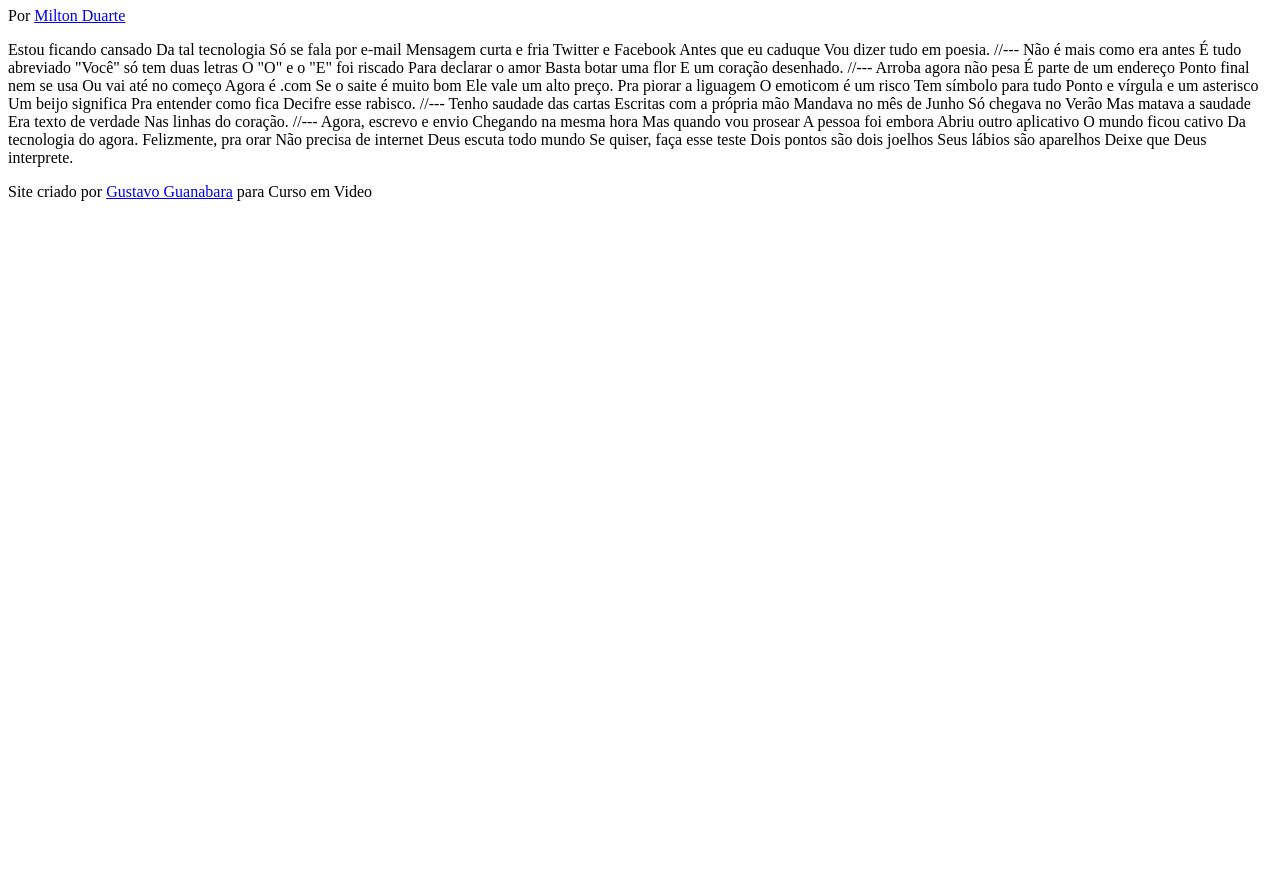
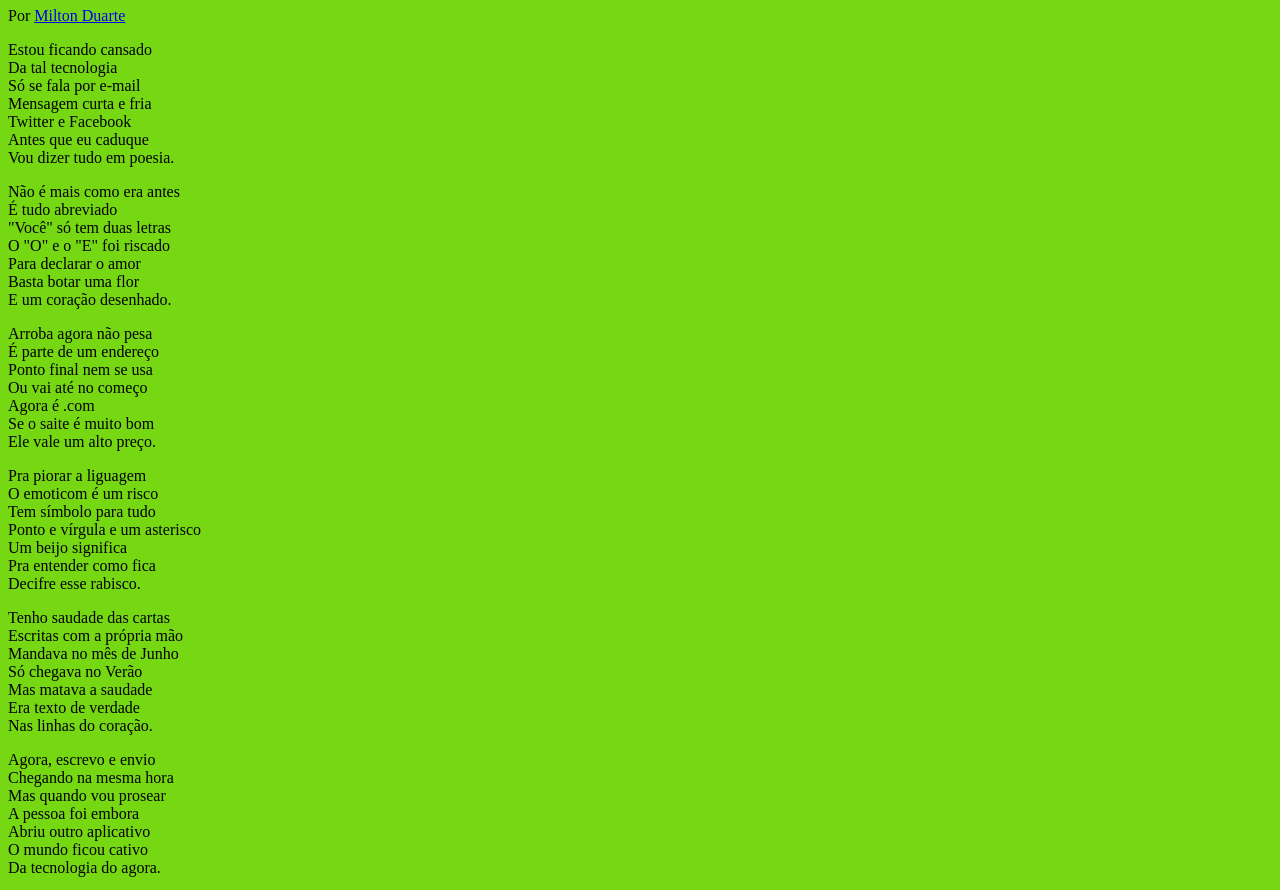
Before and after one commit to Antonio-Lopes-Campos/Ola-todo-mundo, a plain HTML site: page desafio-012/index.html in a window 1280 px wide. Shown: the part 73-963 px from the top of the page. Before the commit the page ends 800 px from the top, so only its background shows below. Drawn offline with Linux system fonts and the light colour scheme.

Commit message:
Chegamos ao css

```diff
--- /dev/null
+++ b/desafio-012/estilo/style.css
@@ -0,0 +1,4 @@
+@charset "utf-8";
+body{
+    background-color: rgb(118, 216, 19);
+}
--- a/desafio-012/index.html
+++ b/desafio-012/index.html
@@ -5,6 +5,7 @@
     <meta http-equiv="X-UA-Compatible" content="IE=edge">
     <meta name="viewport" content="width=device-width, initial-scale=1.0">
     <title>Cordel Moderno</title>
+    <link rel="stylesheet" href="estilo/style.css">
 </head>
 <body>
     <heather>
@@ -12,69 +13,85 @@
         <p>Por <a href="https://www.recantodasletras.com.br/poesias/3186743" target="_blank"> Milton Duarte</a></p>
     </heather>
 
-    Estou ficando cansado
-    Da tal tecnologia
-    Só se fala por e-mail
-    Mensagem curta e fria
-    Twitter e Facebook
-    Antes que eu caduque
-    Vou dizer tudo em poesia.
+    <section>
+        <p>
+            Estou ficando cansado <br>
+            Da tal tecnologia<br>
+            Só se fala por e-mail<br>
+            Mensagem curta e fria<br>
+            Twitter e Facebook<br>
+            Antes que eu caduque<br>
+            Vou dizer tudo em poesia.<br>
+        </p>
+    </section>
 
-    //---
+    <section>
+        <p>
+            Não é mais como era antes<br>
+            É tudo abreviado<br>
+            "Você" só tem duas letras<br>
+            O "O" e o "E" foi riscado<br>
+            Para declarar o amor<br>
+            Basta botar uma flor<br>
+            E um coração desenhado.<br>
+        </p>
+    </section>
 
-    Não é mais como era antes
-    É tudo abreviado
-    "Você" só tem duas letras
-    O "O" e o "E" foi riscado
-    Para declarar o amor
-    Basta botar uma flor
-    E um coração desenhado.
+    <section>
+        <p>
+            Arroba agora não pesa<br>
+            É parte de um endereço<br>
+            Ponto final nem se usa<br>
+            Ou vai até no começo<br>
+            Agora é .com<br>
+            Se o saite é muito bom<br>
+            Ele vale um alto preço.<br>
+        </p>
 
-    //---
+        <p>
+            Pra piorar a liguagem<br>
+            O emoticom é um risco<br>
+            Tem símbolo para tudo<br>
+            Ponto e vírgula e um asterisco<br>
+            Um beijo significa<br>
+            Pra entender como fica<br>
+            Decifre esse rabisco.<br>
+        </p>
+    </section>
 
-    Arroba agora não pesa
-    É parte de um endereço
-    Ponto final nem se usa
-    Ou vai até no começo
-    Agora é .com
-    Se o saite é muito bom
-    Ele vale um alto preço.
+    <section>
+        <p>
+            Tenho saudade das cartas<br>
+            Escritas com a própria mão<br>
+            Mandava no mês de Junho<br>
+            Só chegava no Verão<br>
+            Mas matava a saudade<br>
+            Era texto de verdade<br>
+            Nas linhas do coração.<br>
+        </p>
+    </section>
 
-    Pra piorar a liguagem
-    O emoticom é um risco
-    Tem símbolo para tudo
-    Ponto e vírgula e um asterisco
-    Um beijo significa
-    Pra entender como fica
-    Decifre esse rabisco.
+    <section>
+        <p>
+            Agora, escrevo e envio<br>
+            Chegando na mesma hora<br>
+            Mas quando vou prosear<br>
+            A pessoa foi embora<br>
+            Abriu outro aplicativo<br>
+            O mundo ficou cativo<br>
+            Da tecnologia do agora.<br>
+        </p>
 
-    //---
-
-    Tenho saudade das cartas
-    Escritas com a própria mão
-    Mandava no mês de Junho
-    Só chegava no Verão
-    Mas matava a saudade
-    Era texto de verdade
-    Nas linhas do coração.
-
-    //---
-
-    Agora, escrevo e envio
-    Chegando na mesma hora
-    Mas quando vou prosear
-    A pessoa foi embora
-    Abriu outro aplicativo
-    O mundo ficou cativo
-    Da tecnologia do agora.
-
-    Felizmente, pra orar
-    Não precisa de internet
-    Deus escuta todo mundo
-    Se quiser, faça esse teste
-    Dois pontos são dois joelhos
-    Seus lábios são aparelhos
-    Deixe que Deus interprete.
+        <p>
+            Felizmente, pra orar<br>
+            Não precisa de internet<br>
+            Deus escuta todo mundo<br>
+            Se quiser, faça esse teste<br>
+            Dois pontos são dois joelhos<br>
+            Seus lábios são aparelhos<br>
+            Deixe que Deus interprete.<br>
+        </p>
+    </section>
     <footer>
         <p>Site criado por <a href="http:github.com/Antonio-Lopes-Campos" target="_blank">Gustavo Guanabara</a> para Curso em Video</p>
     </footer>
```
